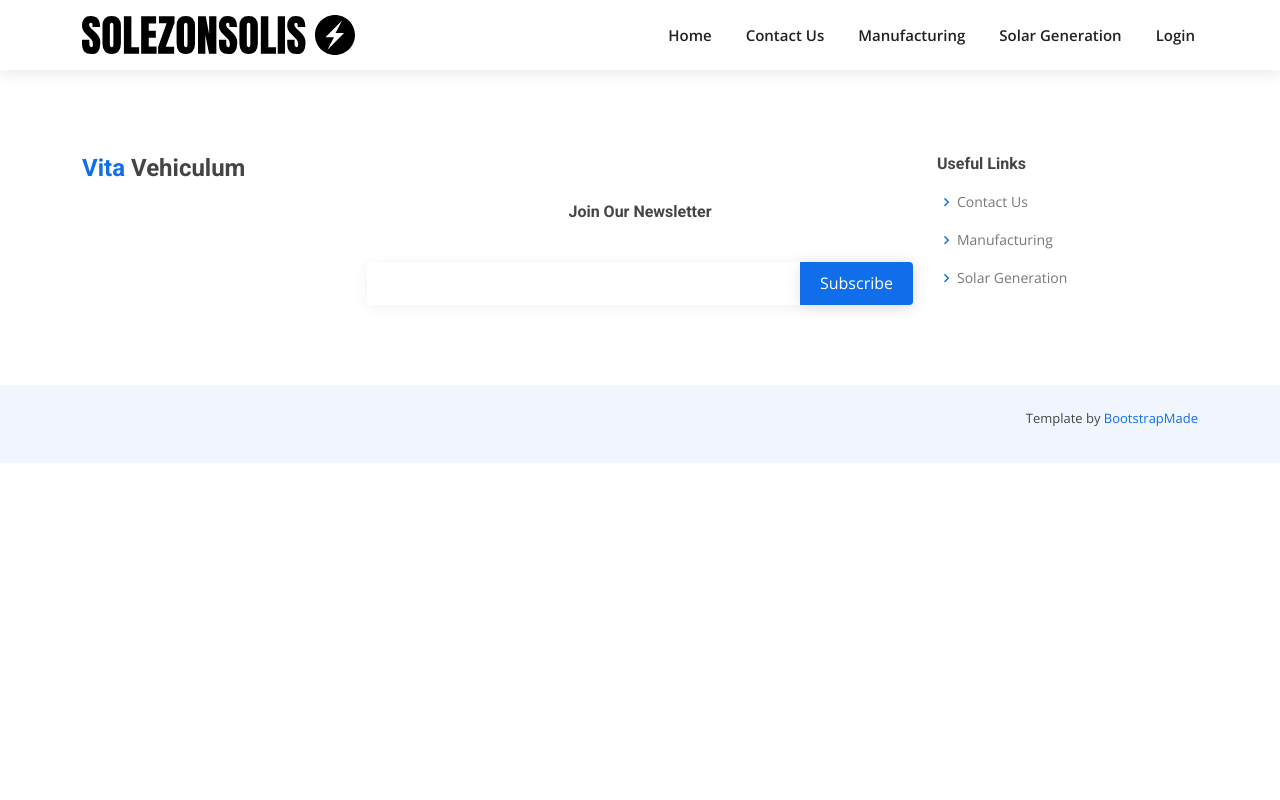
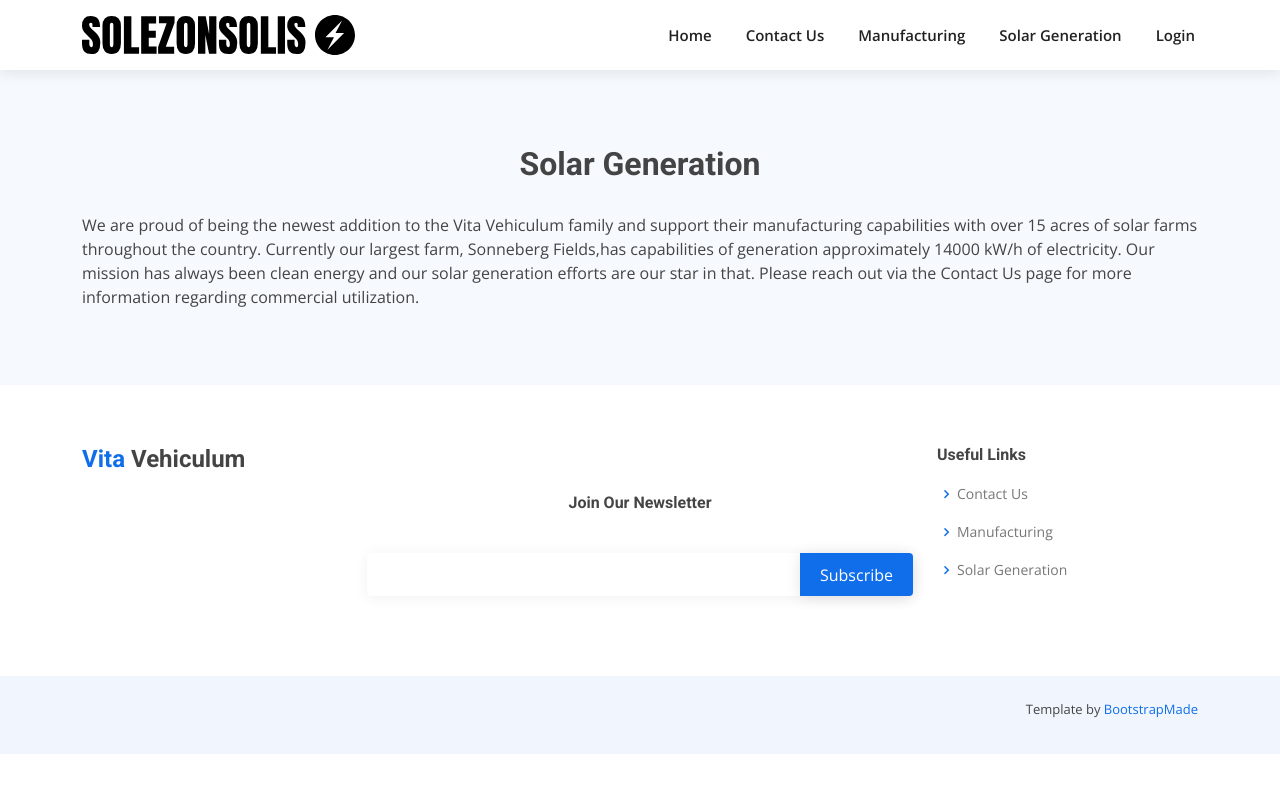
Before and after one commit to unex/CyberForce2022, a FastAPI app: template webzone/templates/generation.html in a window 1280 px wide. Run offline with FastAPI, Linux system fonts and the light colour scheme; the template is opened without the code that fills it, so the values that code supplies are empty; parts of the project's set-up code (start-up, migrations or seed data) failed here and were passed over; some libraries are stand-ins or nearby versions.

Commit message:
add sampletext

```diff
--- a/webzone/app.py
+++ b/webzone/app.py
@@ -214,7 +214,7 @@
 @app.get("/manufacturing/")
 def manufacturing(request: Request, user: dict = Depends(get_user)):
     return templates.TemplateResponse(
-        "contact.html", {"request": request, "user": user}
+        "manufacturing.html", {"request": request, "user": user}
     )
 
 
--- a/webzone/templates/generation.html
+++ b/webzone/templates/generation.html
@@ -1,6 +1,17 @@
 {% extends "base.html" %}
 {% block content %}
 
-Solar Generation Page
+<main id="main">
+    <section class="section-bg">
+        <div class="container">
+            <div class="section-title">
+                <h3>Solar Generation</h3>
+            </div>
+            <p>
+                We are proud of being the newest addition to the Vita Vehiculum family and support their manufacturing capabilities with over 15 acres of solar farms throughout the country. Currently our largest farm, Sonneberg Fields,has capabilities of generation approximately 14000 kW/h of electricity. Our mission has always been clean energy and our solar generation efforts are our star in that. Please reach out via the Contact Us page for more information regarding commercial utilization.
+            </p>
+        </div>
+    </section>
+</main>
 
 {% endblock %}
```
Also changed, not shown: webzone/templates/manufacturing.html (added, +17 -0 lines).
